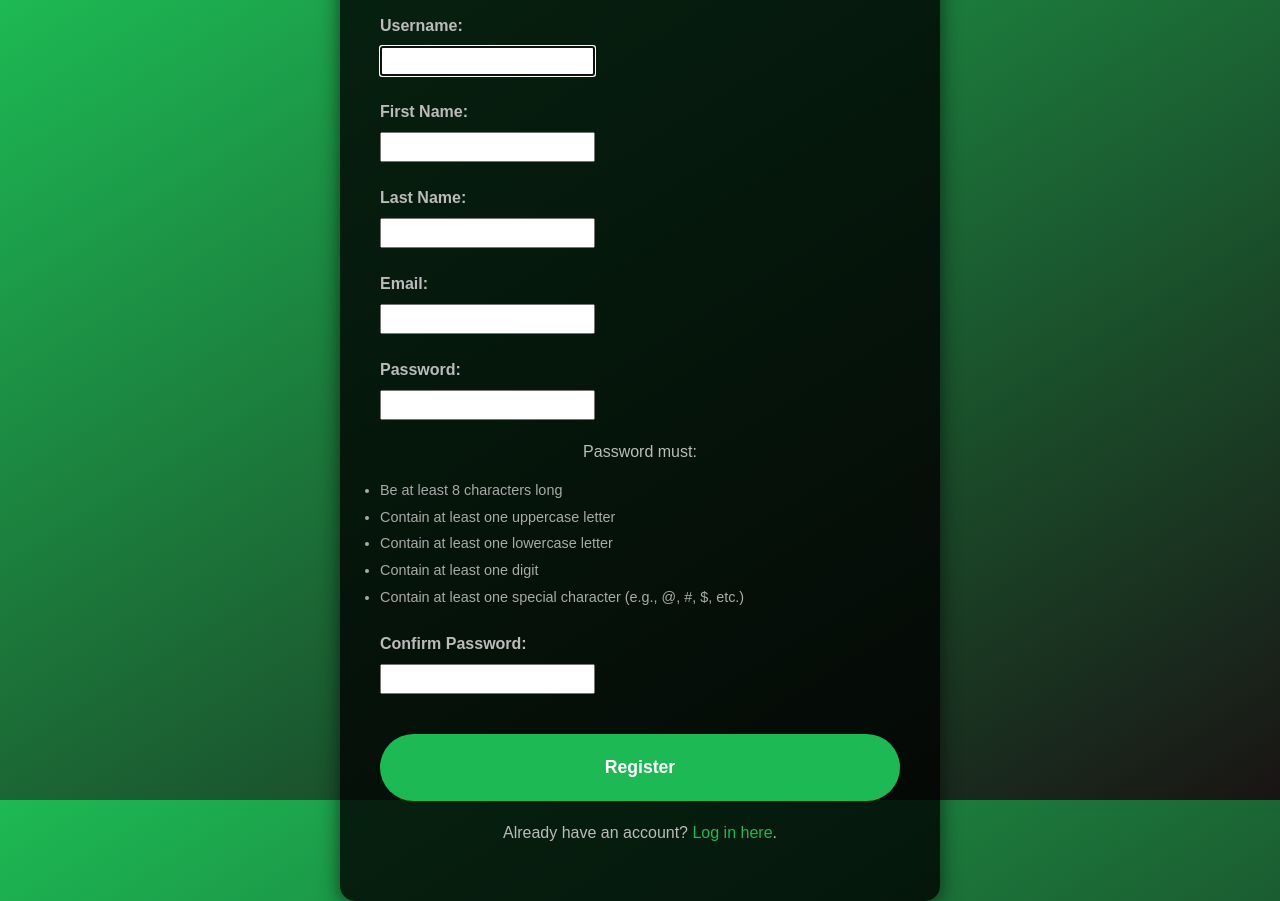
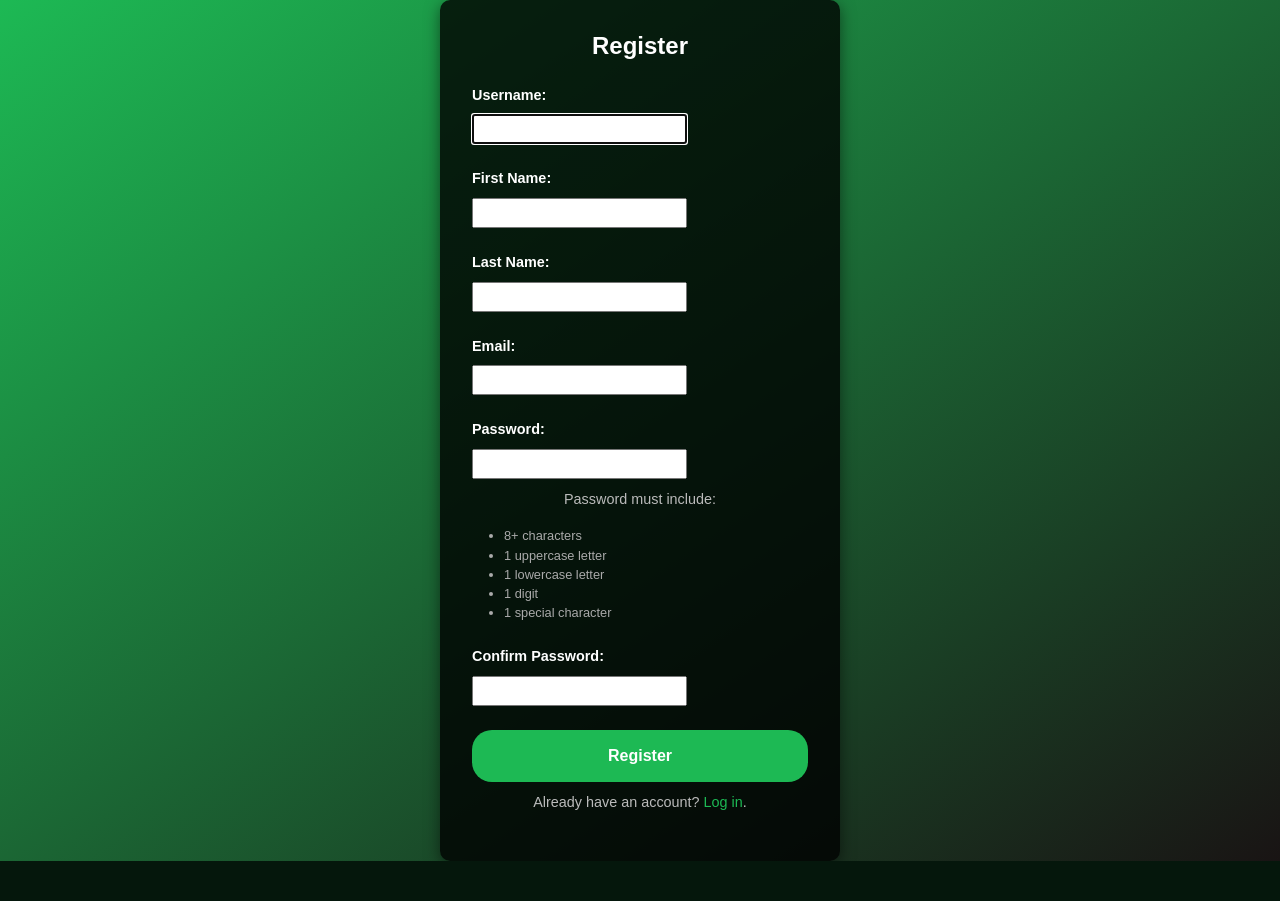
Before and after one commit to meghajt/SpotifyWrappedProject, a Django app: page /register/ in a window 1280 px wide. After the commit the page ends 861 px from the top, so only its background shows below. Run offline with Django 5.2, Linux system fonts and the light colour scheme.

Commit message:
Update register.html
fits in page

```diff
--- a/templates/registration/register.html
+++ b/templates/registration/register.html
@@ -13,27 +13,28 @@
             color: white;
             margin: 0;
             padding: 0;
-            height: 100vh;
+            height: 100%;
             display: flex;
             align-items: center;
             justify-content: center;
+            background-repeat: no-repeat;
+            background-size: cover;
         }
 
         .container {
             background-color: rgba(0, 0, 0, 0.8);
-            border-radius: 15px;
-            padding: 2.5rem; /* Reduced padding */
-            max-width: 600px; /* Reduced max-width */
-            width: 100%;
-            box-shadow: 0 4px 20px rgba(0, 0, 0, 0.6);
+            border-radius: 10px;
+            padding: 2rem;
+            max-width: 400px;
+            width: 90%;
+            box-shadow: 0 4px 15px rgba(0, 0, 0, 0.5);
         }
 
         h2 {
             font-weight: 600;
             text-align: center;
-            margin-bottom: 2rem;
-            color: #fff;
-            font-size: 2.25rem;
+            margin-bottom: 1.5rem;
+            font-size: 1.5rem;
         }
 
         .form-group {
@@ -44,100 +45,72 @@
             font-weight: bold;
             margin-bottom: 0.5rem;
             display: block;
-            color: #bbb;
-            font-size: 1rem;
+            font-size: 0.9rem;
         }
 
         .form-control {
-            border-radius: 50px;
-            padding: 1rem;
+            border-radius: 20px;
+            padding: 0.5rem;
             background-color: #282828;
             border: 1px solid #1db954;
             color: white;
-            width: 100%;
-            font-size: 1rem;
+            font-size: 0.9rem;
         }
 
         .form-control:focus {
             border-color: #1db954;
-            box-shadow: 0 0 10px rgba(29, 185, 84, 0.5);
+            box-shadow: 0 0 5px rgba(29, 185, 84, 0.5);
         }
 
         .password-rules {
             color: #aaa;
-            font-size: 0.9em;
-            margin-top: 10px;
+            font-size: 0.8rem;
+            margin-top: 0.5rem;
         }
 
         .btn {
             background-color: #1db954;
             color: white;
             width: 100%;
-            padding: 1.2rem;
-            border-radius: 50px;
+            padding: 0.8rem;
+            border-radius: 20px;
             font-weight: bold;
-            transition: background-color 0.3s, transform 0.3s;
-            font-size: 1.1rem;
+            font-size: 1rem;
         }
 
         .btn:hover {
             background-color: #1aa34a;
-            transform: translateY(-2px);
         }
 
-        .btn:active {
-            background-color: #137c2b;
-            transform: translateY(2px);
+        .text-center a {
+            color: #1db954;
+            text-decoration: none;
+            font-size: 0.9rem;
         }
 
-        .error {
-            color: red;
-            font-size: 0.9em;
-            margin-top: 1rem;
+        .text-center a:hover {
+            color: white;
+        }
+
+        .container p {
+            font-size: 0.9rem;
+            color: #bbb;
+            text-align: center;
+            margin-top: 10px;
         }
 
         ul.error {
             list-style: none;
             padding: 0;
+            margin-top: 1rem;
+            color: #ff4d4d;
+            font-size: 0.85rem;
         }
-
-        .form-group:last-of-type {
-            margin-bottom: 2.5rem;
-        }
-
-        .text-center a {
-            color: #1db954; /* Green text for login link */
-            text-decoration: none;
-            font-size: 1rem;
-            transition: color 0.3s;
-        }
-
-        .text-center a:hover {
-            color: white;
-            text-decoration: underline;
-        }
-
-        .password-rules ul {
-            margin: 0;
-            padding: 0;
-        }
-
-        .password-rules li {
-            margin-bottom: 5px;
-        }
-
-        .container p {
-            font-size: 1rem;
-            color: #bbb;
-            text-align: center;
-            margin-top: 20px;
-        }
-
     </style>
 </head>
 <body>
     <div class="container">
-        <h2>Register for Spotify Wrapped</h2>
+        <h2>Register</h2>
         <form method="post">
             {% csrf_token %}
 
@@ -165,13 +138,13 @@
                 <label for="id_password1">Password:</label>
                 {{ form.password1 }}
                 <div class="password-rules">
-                    <p>Password must:</p>
+                    <p>Password must include:</p>
                     <ul>
-                        <li>Be at least 8 characters long</li>
-                        <li>Contain at least one uppercase letter</li>
-                        <li>Contain at least one lowercase letter</li>
-                        <li>Contain at least one digit</li>
-                        <li>Contain at least one special character (e.g., @, #, $, etc.)</li>
+                        <li>8+ characters</li>
+                        <li>1 uppercase letter</li>
+                        <li>1 lowercase letter</li>
+                        <li>1 digit</li>
+                        <li>1 special character</li>
                     </ul>
                 </div>
             </div>
@@ -197,8 +170,8 @@
             {% endif %}
         </form>
 
-        <div class="text-center mt-3">
-            <p>Already have an account? <a href="{% url 'login' %}">Log in here</a>.</p>
+        <div class="text-center mt-2">
+            <p>Already have an account? <a href="{% url 'login' %}">Log in</a>.</p>
         </div>
     </div>
 </body>
```
